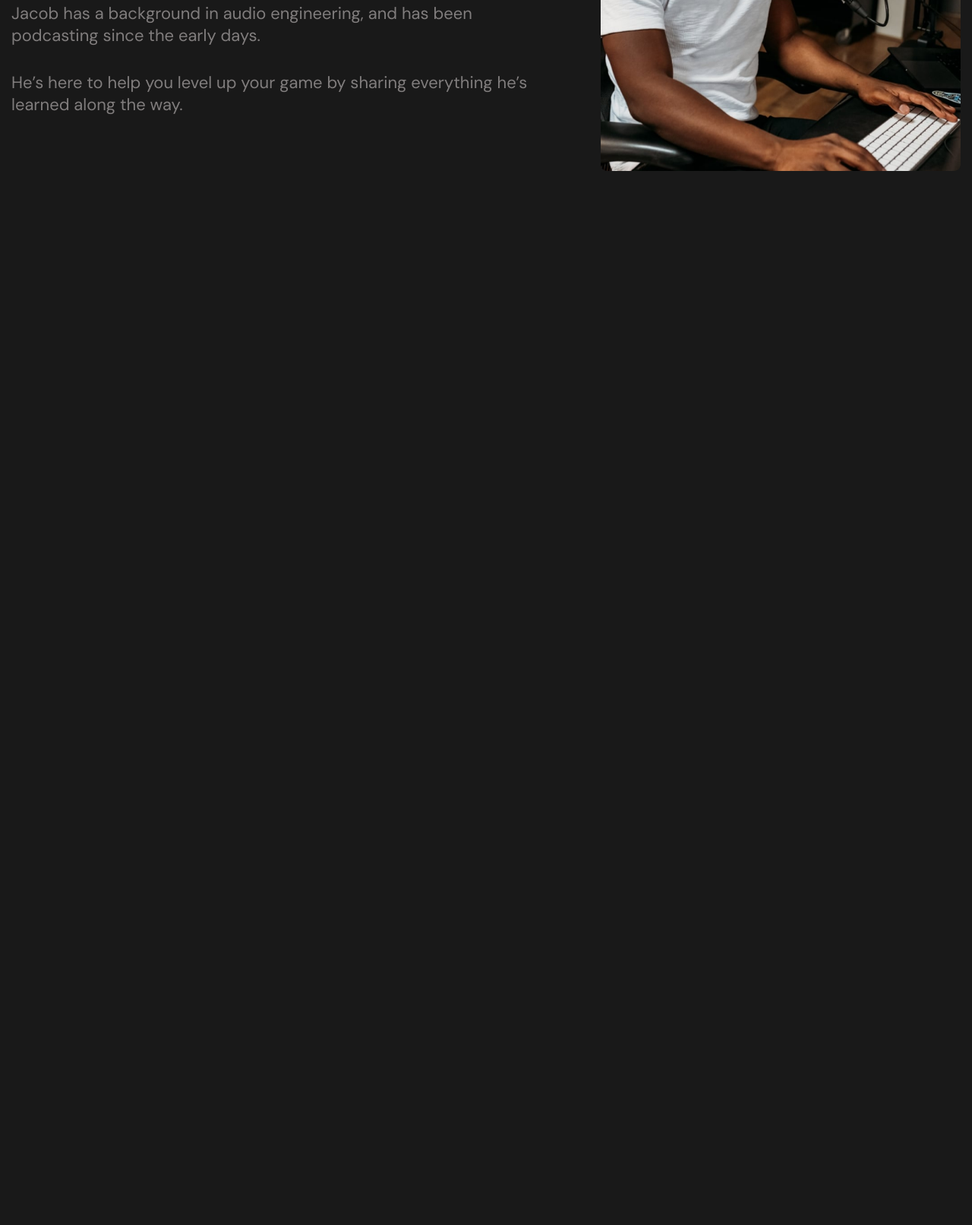
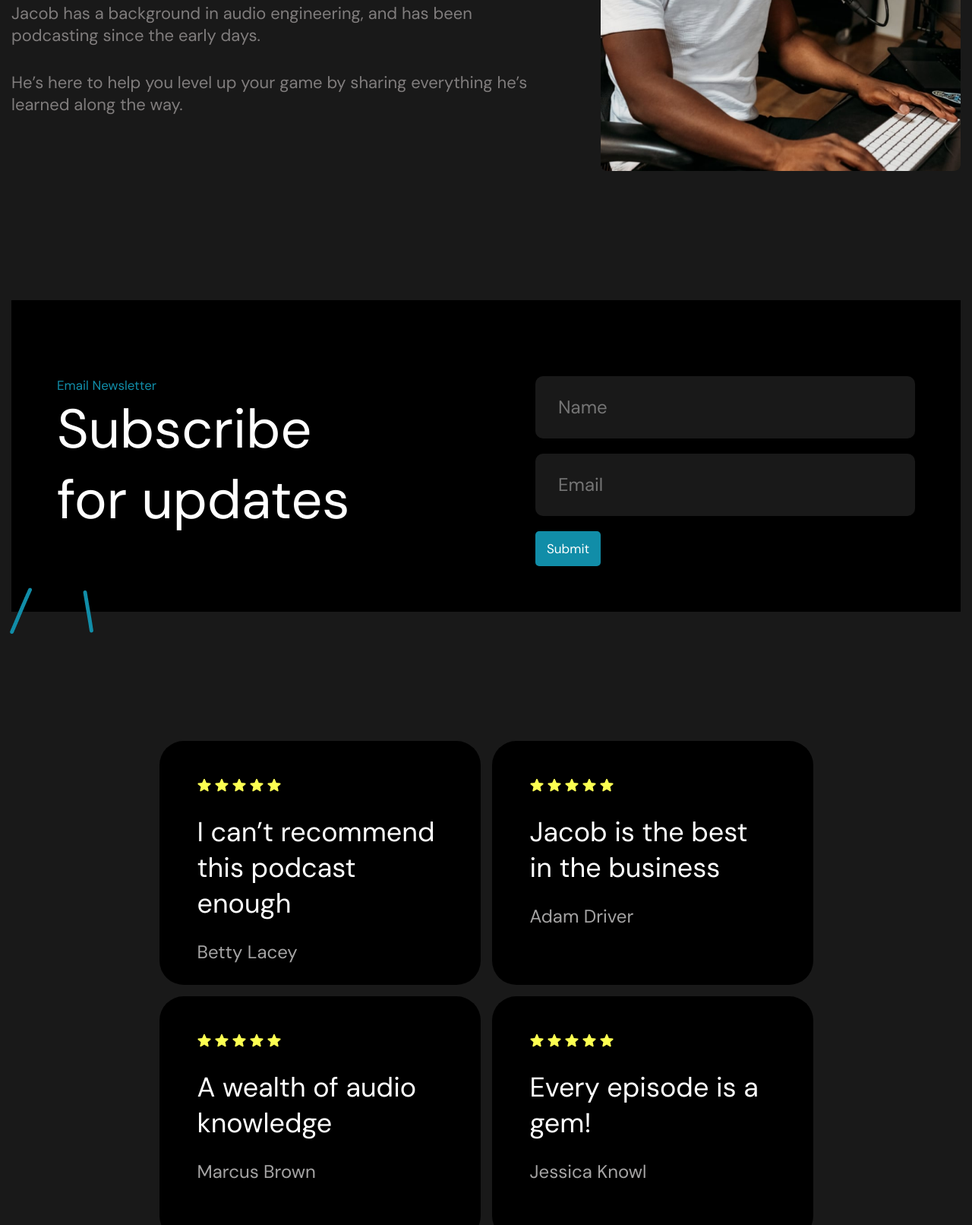
Before and after one commit to ramzYka/castawat, a plain HTML site: page index.html in a window 1280 px wide. Shown: the part 3294-4906 px from the top of the page at 76% size. Before the commit the page ends 3519 px from the top, so only its background shows below. Drawn offline with Linux system fonts and the light colour scheme.

Commit message:
reviewsends

```diff
--- a/index.html
+++ b/index.html
@@ -180,7 +180,90 @@
             </div>
         </section>
 
+        <section class="subscribe container">
+            <div class="subscribe-block">
+                <div class="second-palki">
+                    <img src="./img/nav/secondpalki.png" alt="">
+                </div>
+                <div class="subscribe-left">
+                    <span class="card-right__episode">Email Newsletter</span>
+                    <h2 class="subscribe-left__h2">Subscribe <br> for updates</h2>
+                </div>
 
+                <div class="subscribe-right">
+                    <form action="" class="subscribe-right__form">
+                        <input type="text" class="subscribe-right__input" placeholder="Name">
+                        <input type="email" class="subscribe-right__input" placeholder="Email">
+                        <div class="episode-button subscribe-btn">
+                            <button class="episode-button__btn">Submit</button>
+                        </div>
+                    </form>
+                </div>
+            </div>
+        </section>
+
+        <section class="reviews container">
+            <div class="reviews-block">
+                <div class="reviews-card">
+                    <div class="reviews-elements">
+                        <img src="./img/nav/stars.png" alt="" class="stars">
+                        <p class="reviews-card__review">I can’t recommend this podcast enough</p>
+                        <p class="reviews-card__name">Betty Lacey</p>
+                    </div>
+                </div>
+            </div>
+
+            <div class="reviews-block">
+                <div class="reviews-card">
+                    <div class="reviews-elements">
+                        <img src="./img/nav/stars.png" alt="" class="stars">
+                        <p class="reviews-card__review">Jacob is the best in the business</p>
+                        <p class="reviews-card__name">Adam Driver</p>
+                    </div>
+                </div>
+            </div>
+
+            <div class="reviews-block">
+                <div class="reviews-card">
+                    <div class="reviews-elements">
+                        <img src="./img/nav/stars.png" alt="" class="stars">
+                        <p class="reviews-card__review">A wealth of audio knowledge</p>
+                        <p class="reviews-card__name">Marcus Brown</p>
+                    </div>
+                </div>
+            </div>
+
+            <div class="reviews-block">
+                <div class="reviews-card">
+                    <div class="reviews-elements">
+                        <img src="./img/nav/stars.png" alt="" class="stars">
+                        <p class="reviews-card__review">Every episode is a gem!</p>
+                        <p class="reviews-card__name">Jessica Knowl</p>
+                    </div>
+                </div>
+            </div>
+
+            <div class="reviews-block">
+                <div class="reviews-card">
+                    <div class="reviews-elements">
+                        <img src="./img/nav/stars.png" alt="" class="stars">
+                        <p class="reviews-card__review">Whoa whoa, let me take some notes!</p>
+                        <p class="reviews-card__name">Scott Adams</p>
+                    </div>
+                </div>
+            </div>
+
+            <div class="reviews-block">
+                <div class="reviews-card">
+                    <div class="reviews-elements">
+                        <img src="./img/nav/stars.png" alt="" class="stars">
+                        <p class="reviews-card__review">I’ve upped my game considerably since I started listening</p>
+                        <p class="reviews-card__name">Steven Blast</p>
+                    </div>
+                </div>
+            </div>
+
+        </section>
 
     </main>
 
--- /dev/null
+++ b/scss/blocks/_reviews.scss
@@ -0,0 +1,33 @@
+.reviews {
+    margin-top: 170px;
+    display: flex;
+    gap: 15px;
+    flex-wrap: wrap;
+    align-items: center;
+    justify-content: center;
+
+    &-block {
+        display: flex;
+        flex-direction: row;
+    }
+
+    &-card {
+        width: 423px;
+        height: 321px;
+        background-color: $bg-cards;
+        padding: 50px;
+        border-radius: 32px;
+
+        &__review {
+            font-size: 36px;
+            margin-top: 25px;
+        }
+
+        &__name {
+            margin-top: 25px;
+            font-size: 24px;
+            color: #a5a4a4;
+        }
+
+    }
+}
--- /dev/null
+++ b/scss/blocks/_subscribe.scss
@@ -0,0 +1,45 @@
+.subscribe {
+    margin-top: 170px;
+
+    &-block {
+        display: flex;
+        align-items: center;
+        justify-content: space-between;
+        background: $bg-cards;
+        padding: 60px;
+        position: relative;
+    }
+
+    &-left {
+        &__h2 {
+            font-size: 72px;
+        }
+    }
+
+    &-right {
+
+        &__form {
+            display: flex;
+            flex-direction: column;
+            gap: 20px;
+            padding-top: 40px;
+        }
+
+        &__input {
+            width: 500px;
+            height: 82px;
+            background-color: #191919;
+            border-radius: 5px;
+            border: none;
+            padding: 0 30px;
+            font-size: 24px;
+            border-radius: 10px;
+        }
+    }
+}
+
+.second-palki {
+    position: absolute;
+    bottom: -30px;
+    left: -39px;
+}
--- a/scss/main.scss
+++ b/scss/main.scss
@@ -11,3 +11,5 @@
 @import './blocks/_level.scss';
 @import './blocks/_episodes.scss';
 @import './blocks/_jacob.scss';
+@import './blocks/_subscribe.scss';
+@import './blocks/_reviews.scss';
```
Also changed, not shown: css/main.css, img/nav/secondpalki.png (added), img/nav/stars.png (added), 1 other file.
